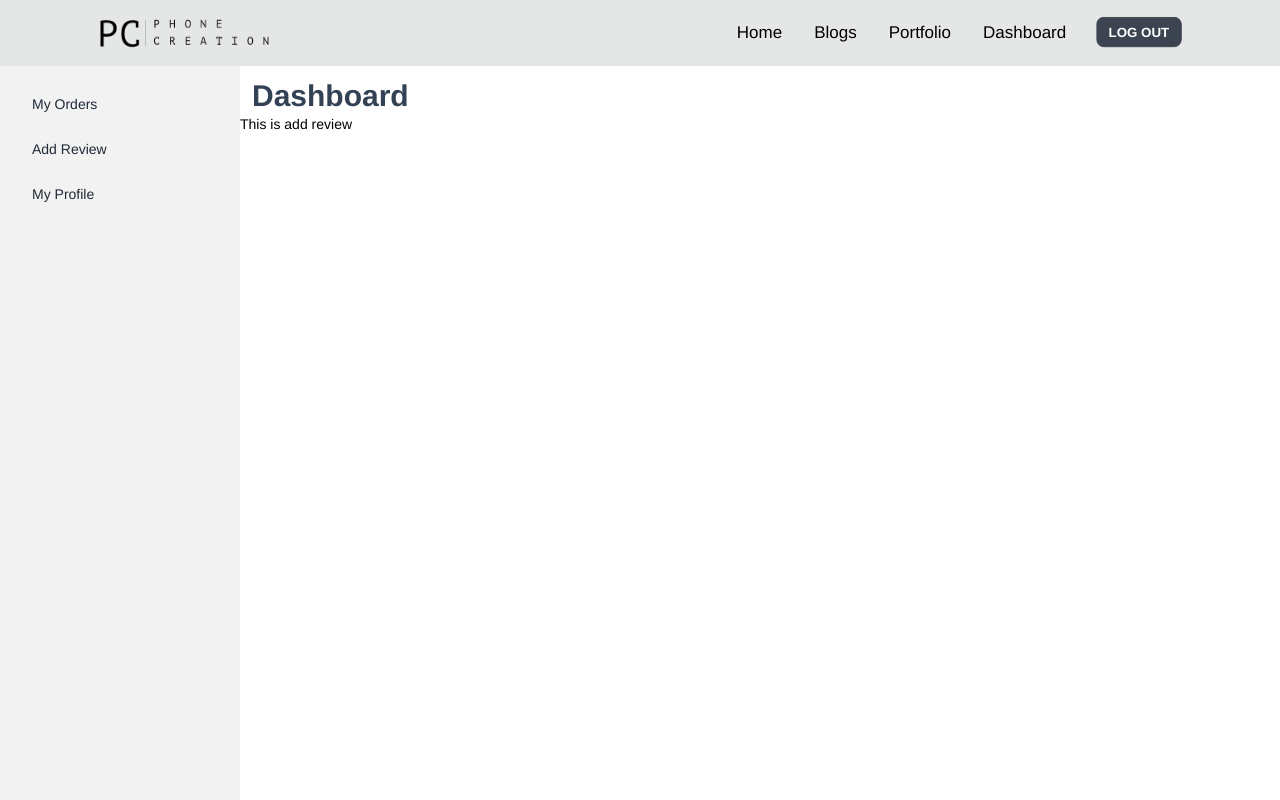
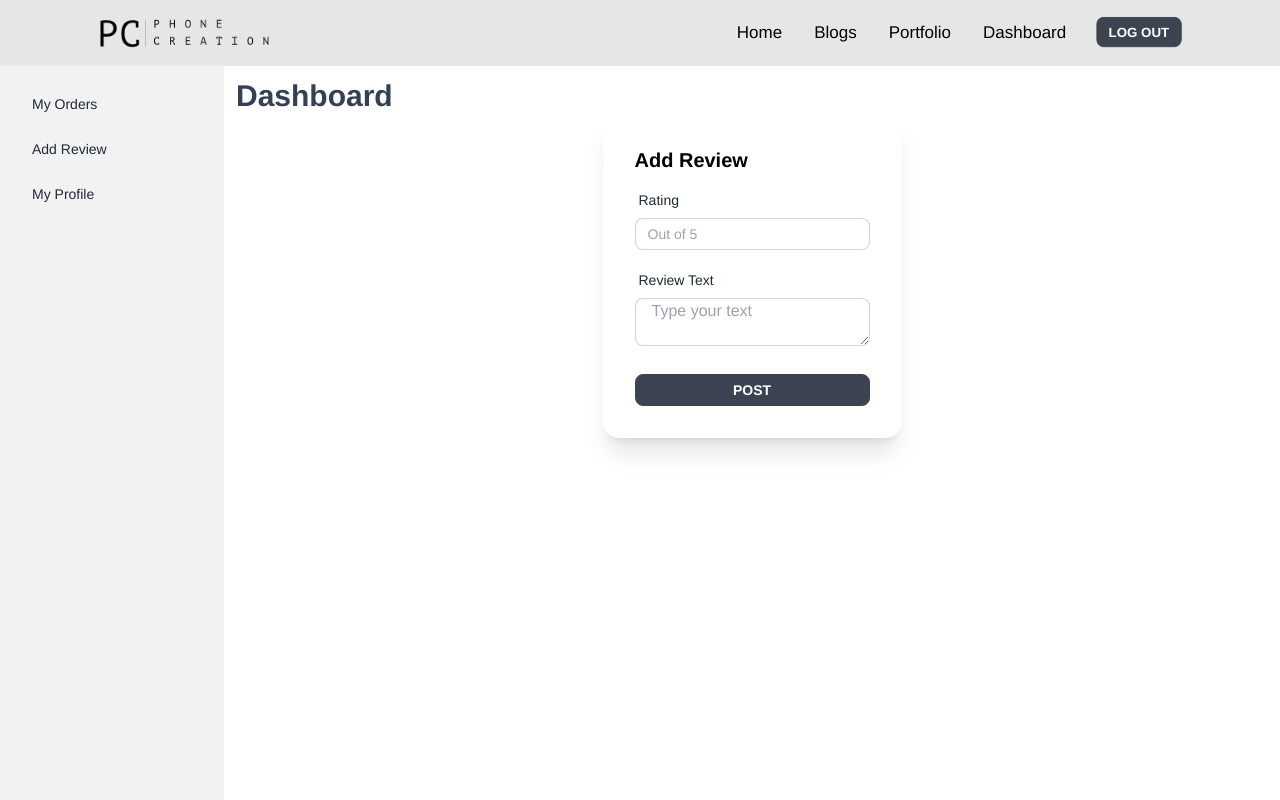
Before and after one commit to iamshakil19/phone-creation-client, a React (Create React App) app: page /dashboard/addReview in a window 1280 px wide. Shown: the top 800 px of the page. Built offline with nearby package versions, Linux system fonts and the light colour scheme; no server answers; sample sign-in values are in the browser's storage.

Commit message:
add review page complete

```diff
--- a/src/App.js
+++ b/src/App.js
@@ -23,11 +23,13 @@ function App() {
         <Route path="/home" element={<Home />}></Route>
         <Route path="/blogs" element={<Blogs />}></Route>
         <Route path="/portfolio" element={<Portfolio />}></Route>
+
         <Route path="/dashboard" element={<ProtectedRoute><Dashboard></Dashboard></ProtectedRoute>}>
         <Route index element={<MyOrders/>}></Route>
         <Route path='addReview' element={<AddReview/>}></Route>
         <Route path='profile' element={<MyProfile/>}></Route>
         </Route>
+
         <Route path="/purchase/:partsId" element={
           <ProtectedRoute>
             <Purchase></Purchase>
--- a/src/Components/Dashboard/AddReview.js
+++ b/src/Components/Dashboard/AddReview.js
@@ -1,9 +1,56 @@
 import React from 'react';
+import { useAuthState } from 'react-firebase-hooks/auth';
+import toast from 'react-hot-toast';
+import auth from '../../firebase.init';
 
 const AddReview = () => {
+    const [user, loading] = useAuthState(auth)
+    const handleReview = event => {
+        event.preventDefault()
+        const rating = event.target.rating.value
+        const text = event.target.text.value
+        const img = user?.photoURL
+        const reviewData = { rating, text, img }
+
+        fetch('http://localhost:5000/reviews', {
+            method: 'POST',
+            headers: {
+                'content-type': 'application/json'
+            },
+            body: JSON.stringify(reviewData)
+        })
+            .then(res => res.json())
+            .then(data => {
+                console.log(data);
+                if (data.insertedId) {
+                    event.target.reset()
+                    toast.success("Review Added Successfully")
+                }
+            })
+
+    }
     return (
-        <div>
-            <h2>This is add review</h2>
+        <div className='flex justify-center px-5'>
+            <div class="card bg-base-100 shadow-xl">
+                <div class="card-body">
+                    <h2 class="card-title">Add Review</h2>
+                    <form onSubmit={handleReview}>
+                        <div class="form-control w-full max-w-xs">
+                            <label class="label">
+                                <span class="label-text">Rating</span>
+                            </label>
+                            <input type="number" name='rating' min={1} max={5} placeholder="Out of 5" class="input input-bordered w-full max-w-xs input-sm" />
+                        </div>
+                        <div class="form-control w-full max-w-xs mt-3">
+                            <label class="label">
+                                <span class="label-text">Review Text</span>
+                            </label>
+                            <textarea type="number" name='text' min={1} max={5} placeholder="Type your text" class="input input-bordered w-full max-w-xs" />
+                        </div>
+                        <input className='btn btn-sm w-full mt-7' type="submit" value="Post" />
+                    </form>
+                </div>
+            </div>
         </div>
     );
 };
--- a/src/Components/Dashboard/Dashboard.js
+++ b/src/Components/Dashboard/Dashboard.js
@@ -14,17 +14,10 @@ const Dashboard = () => {
                         <h2 className='text-3xl font-bold text-slate-700 mt-3 ml-3'>Dashboard</h2>
                         <Outlet></Outlet>
 
-
-                    </div>
-                    <div class="drawer-content flex flex-col items-center justify-center">
-
-                        <label for="dashboard-sidebar" class="btn btn-primary drawer-button lg:hidden">Open drawer</label>
-
                     </div>
                     <div class="drawer-side">
                         <label for="dashboard-sidebar" class="drawer-overlay"></label>
-                        <ul class="menu p-4 overflow-y-auto w-60 bg-base-200 text-base-content">
-
+                        <ul class="menu p-4 overflow-y-auto w-56 bg-base-200 text-base-content">
                             <li><Link to="/dashboard">My Orders</Link></li>
                             <li><Link to="/dashboard/addReview">Add Review</Link></li>
                             <li><Link to="/dashboard/profile">My Profile</Link></li>
--- a/src/Components/Shared/Navbar/Navbar.js
+++ b/src/Components/Shared/Navbar/Navbar.js
@@ -1,5 +1,5 @@
 import React from 'react';
-import { Link, Navigate, useNavigate } from 'react-router-dom';
+import { Link, Navigate, useLocation, useNavigate } from 'react-router-dom';
 import ActiveRoute from '../../ActiveRoute/ActiveRoute';
 import logo from '../../../Assets/Phone-Creation-black.png'
 import auth from '../../../firebase.init';
@@ -7,7 +7,7 @@ import { useAuthState } from 'react-firebase-hooks/auth';
 import { signOut } from 'firebase/auth';
 const Navbar = () => {
     const navigate = useNavigate()
-
+const location = useLocation()
     const [user, loading, error] = useAuthState(auth);
 
     const navigateTologin = () => {
@@ -63,6 +63,14 @@ const Navbar = () => {
                         </>
                     </ul>
                 </div>
+                {
+                location.pathname.includes('dashboard') &&
+                <div className="navbar-end lg:hidden">
+                    <label htmlFor="dashboard-sidebar" tabIndex="1" className="btn btn-ghost">
+                        <svg xmlns="http://www.w3.org/2000/svg" className="h-5 w-5" fill="none" viewBox="0 0 24 24" stroke="currentColor"><path strokeLinecap="round" strokeLinejoin="round" strokeWidth="2" d="M4 6h16M4 12h8m-8 6h16" /></svg>
+                    </label>
+                </div>
+            }
             </div>
         </div>
     );
```
